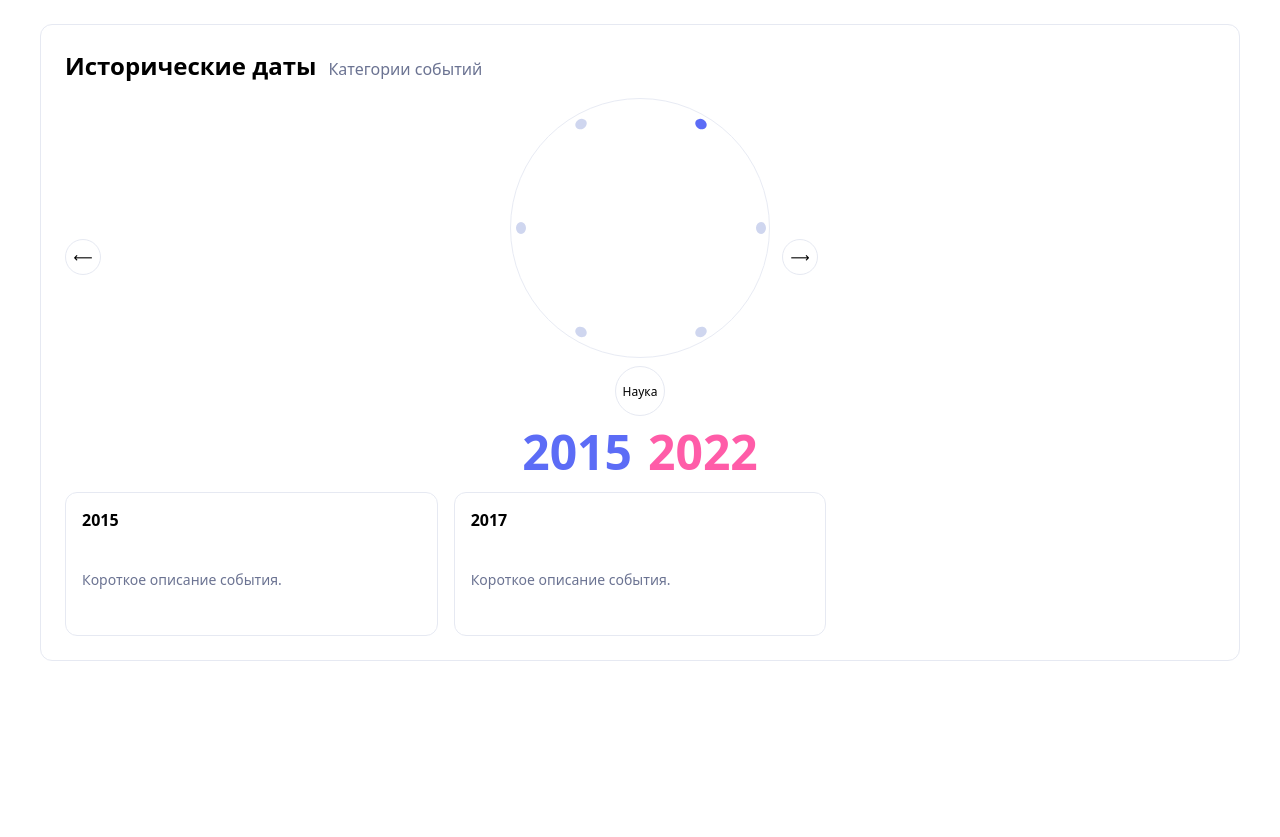
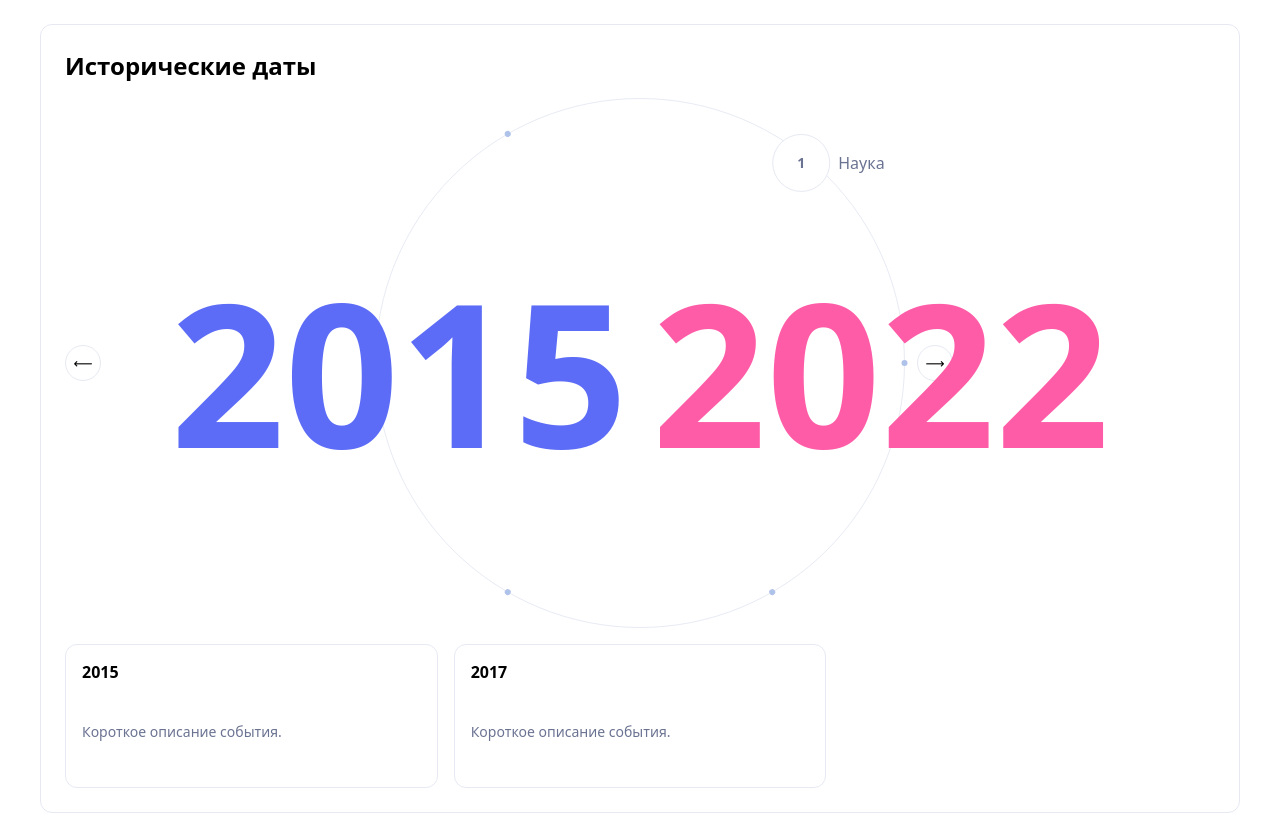
Before and after one commit to BMD63/timeline, a React app: page / in a window 1280 px wide. Before the commit the page ends 800 px from the top, so only its background shows below. Built offline with nearby package versions, Linux system fonts and the light colour scheme.

Commit message:
ring changed, dots changed, years moved

```diff
--- a/src/components/TimelineBlock/Ring.scss
+++ b/src/components/TimelineBlock/Ring.scss
@@ -1,7 +1,7 @@
 .tlb-ringWrap {
   position: relative;
-  width: 260px;
-  height: 260px;
+  width: 530px;
+  height: 530px;
   margin: 0 auto;
 }
 
@@ -9,37 +9,64 @@
   position: absolute;
   inset: 0;
   border-radius: 50%;
-  border: 1px solid #e8ebf4;
+  border: 1px solid #E8EBF4;
   pointer-events: none;
 }
 
-.tlb-ring {
+.tlb-ring { position: absolute; inset: 0; }
+
+.tlb-point {
   position: absolute;
-  inset: 0;
-  transform: rotate(var(--rot, 0deg)); /* поворот всего набора точек */
+  left: 50%;
+  top: 50%;
+  width: 6px;
+  height: 6px;
+  margin: -3px;
+  padding: 0;
+  border: 0;
+  box-sizing: border-box;
+  display: block;
+  -webkit-appearance: none;
+  appearance: none;
+  border-radius: 50%;
+  background: #AFC2E9;
+  outline: none;
+  cursor: pointer;
   transform-origin: 50% 50%;
 }
 
-.tlb-point {
-  --i: 0;  /* индекс точки */
-  --n: 1;  /* всего точек */
+.tlb-badge {
+  position: absolute;
+  left: 50%; top: 50%;
+  display: inline-flex;
+  align-items: center;
+  gap: 8px;
+}
+.tlb-badgeDot {
+  width: 56px;
+  height: 56px;
+  border-radius: 50%;
+  border: 1px solid #E6E9F2;
+  background: #fff;
+  display: grid;
+  place-items: center;
+  font-size: 14px;
+  color: #6B7392;
+  line-height: 1;
+  font-weight: 600;
+}
+.tlb-badgeText {
+  font-size: 16px;
+  color: #6B7392;
+  white-space: nowrap;
+}
+
+.tlb-center {
   position: absolute;
   left: 50%;
   top: 50%;
-  width: 14px;
-  height: 14px;
-  margin: -7px;
-  border-radius: 50%;
-  background: #cfd6ef;
-  border: 2px solid #fff;
-  cursor: pointer;
-
-  /* равномерное размещение по окружности радиусом ~120px */
-  transform: rotate(calc(-45deg + var(--i) * (360deg / var(--n))))
-             translateY(-120px);
-  transition: background 0.15s ease;
+  transform: translate(-50%, -50%);
+  pointer-events: none;
+  text-align: center;
+  z-index: 1;
 }
-
-.tlb-point[aria-selected="true"] {
-  background: #5c6cf6;
-}
--- a/src/components/TimelineBlock/Ring.tsx
+++ b/src/components/TimelineBlock/Ring.tsx
@@ -2,39 +2,52 @@ import React from 'react';
 import './Ring.scss';
 
 interface Props {
-  labels: string[];      // 2–6
+  labels: string[];
   activeIndex: number;
   onSelect: (i: number) => void;
+  children?: React.ReactNode;
 }
 
-export default function Ring({ labels, activeIndex, onSelect }: Props) {
+export default function Ring({ labels, activeIndex, onSelect, children }: Props) {
   const n = labels.length;
-  // «Часовые» позиции:
   const CLOCK = [30, 90, 150, 210, 270, 330] as const;
-  const positions = CLOCK.slice(0, n); // первые n позиций
+  const positions = CLOCK.slice(0, n);
+  const circleRadius = 264.5;
+  const angleFor = (i: number) => positions[(i - activeIndex + n) % n];
 
   return (
     <div className="tlb-ringWrap">
       <div className="tlb-circle" />
       <div className="tlb-ring">
         {labels.map((label, i) => {
-          // активная всегда на 30°; остальные заполняют часы по кругу
-          const angle = positions[(i - activeIndex + n) % n];
+          if (i === activeIndex) return null;
+          const angle = angleFor(i);
           return (
             <button
               key={label}
               className="tlb-point"
-              style={{ transform: `rotate(${angle}deg) translateY(-120px)` }}
-              aria-selected={i === activeIndex}
+              style={{ transform: `rotate(${angle}deg) translateY(-${circleRadius}px)` }}
+              aria-selected={false}
               aria-label={`Категория: ${label}`}
               onClick={() => onSelect(i)}
-              onKeyDown={(e) => {
-                if (e.key === 'Enter' || e.key === ' ') onSelect(i);
-              }}
+              onKeyDown={(e) => { if (e.key === 'Enter' || e.key === ' ') onSelect(i); }}
             />
           );
         })}
       </div>
+      <div
+        className="tlb-badge"
+        aria-hidden
+        style={{
+          transform: `rotate(${angleFor(activeIndex)}deg) translateY(-${circleRadius}px) rotate(-${angleFor(
+            activeIndex
+          )}deg)`
+        }}
+      >
+        <div className="tlb-badgeDot">{activeIndex + 1}</div>
+        <div className="tlb-badgeText">{labels[activeIndex]}</div>
+      </div>
+      {children && <div className="tlb-center">{children}</div>}
     </div>
   );
 }
--- a/src/components/TimelineBlock/TimelineBlock.scss
+++ b/src/components/TimelineBlock/TimelineBlock.scss
@@ -25,33 +25,30 @@
 }
 
 .tlb-arrowBtn {
-  width: 36px; height: 36px;
+  width: 36px;
+  height: 36px;
   border-radius: 50%;
   border: 1px solid #e6e9f2;
   background: #fff;
   cursor: pointer;
 }
 
-.tlb-ringStub {
-  width: 260px; height: 260px;
-  border-radius: 50%;
-  border: 1px dashed #cfd6ef;
-  display: grid; place-items: center;
+/* Годы по центру, размер из макета */
+.tlb-years {
+  margin-top: 16px;
+  display: flex;
+  gap: 24px;
+  justify-content: center;
+  align-items: baseline;
 }
 
-.tlb-labelBubble {
-  margin-top: 8px;
-  display: inline-grid; place-items: center;
-  width: 48px; height: 48px;
-  border-radius: 50%;
-  border: 1px solid #e6e9f2; background: #fff;
-  font-size: 12px;
+.tlb-leftYear,
+.tlb-rightYear {
+  font-size: 200px;     /* как просили */
+  line-height: 0.9;
+  font-weight: 800;
+  user-select: none;
 }
 
-.tlb-years {
-  margin-top: 8px;
-  display: flex; gap: 16px; justify-content: center; align-items: baseline;
-}
-.tlb-leftYear, .tlb-rightYear { font-size: 48px; font-weight: 800; line-height: 1; }
-.tlb-leftYear { color: #5c6cf6; }
+.tlb-leftYear  { color: #5c6cf6; }
 .tlb-rightYear { color: #ff5ca8; }
--- a/src/components/TimelineBlock/TimelineBlock.tsx
+++ b/src/components/TimelineBlock/TimelineBlock.tsx
@@ -4,40 +4,43 @@ import type { TimeRange } from '@/types/timeline';
 import Ring from './Ring';
 import Slider from './Slider';
 
-interface Props { ranges: TimeRange[] }
+interface Props {
+  ranges: TimeRange[];
+}
 
 export default function TimelineBlock({ ranges }: Props) {
   const [activeIndex, setActiveIndex] = useState(0);
   const active = ranges[activeIndex];
 
-  const prev = () => setActiveIndex(i => (i - 1 + ranges.length) % ranges.length);
-  const next = () => setActiveIndex(i => (i + 1) % ranges.length);
+  const prev = () => setActiveIndex((i) => (i - 1 + ranges.length) % ranges.length);
+  const next = () => setActiveIndex((i) => (i + 1) % ranges.length);
 
-  const labels = ranges.map(r => r.label);
+  const labels = ranges.map((r) => r.label);
 
   return (
     <section className="tlb-root">
       <div className="tlb-header">
         <div className="tlb-title">Исторические даты</div>
-        <div className="tlb-subtitle">Категории событий</div>
       </div>
 
       <div className="tlb-top">
-        <button className="tlb-arrowBtn" aria-label="Предыдущая категория" onClick={prev}>⟵</button>
+        <button className="tlb-arrowBtn" aria-label="Предыдущая категория" onClick={prev}>
+          ⟵
+        </button>
 
         <div style={{ textAlign: 'center' }}>
-          <Ring labels={labels} activeIndex={activeIndex} onSelect={setActiveIndex} />
-          <div className="tlb-labelBubble">{active.label}</div>
+          <Ring labels={labels} activeIndex={activeIndex} onSelect={setActiveIndex}>
+            <div className="tlb-years">
+              <div className="tlb-leftYear">{active.startYear}</div>
+              <div className="tlb-rightYear">{active.endYear}</div>
+            </div>
+          </Ring>
         </div>
 
-        <button className="tlb-arrowBtn" aria-label="Следующая категория" onClick={next}>⟶</button>
+        <button className="tlb-arrowBtn" aria-label="Следующая категория" onClick={next}>
+          ⟶
+        </button>
       </div>
-
-      <div className="tlb-years">
-        <div className="tlb-leftYear">{active.startYear}</div>
-        <div className="tlb-rightYear">{active.endYear}</div>
-      </div>
-
       <Slider events={active.events} />
     </section>
   );
```
